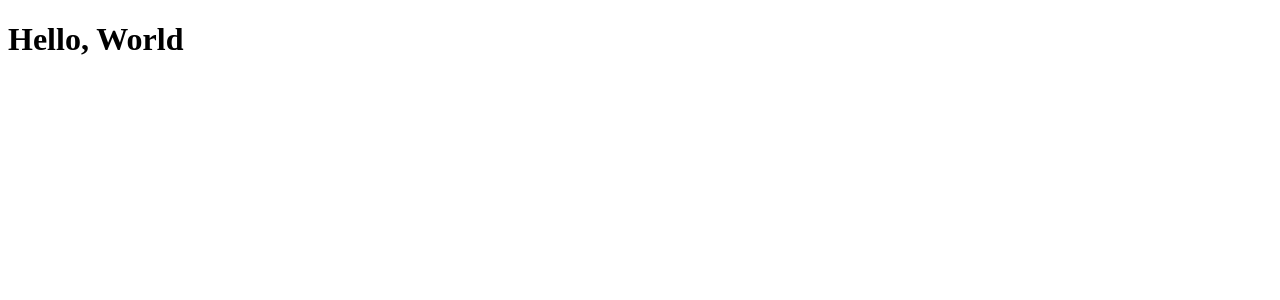
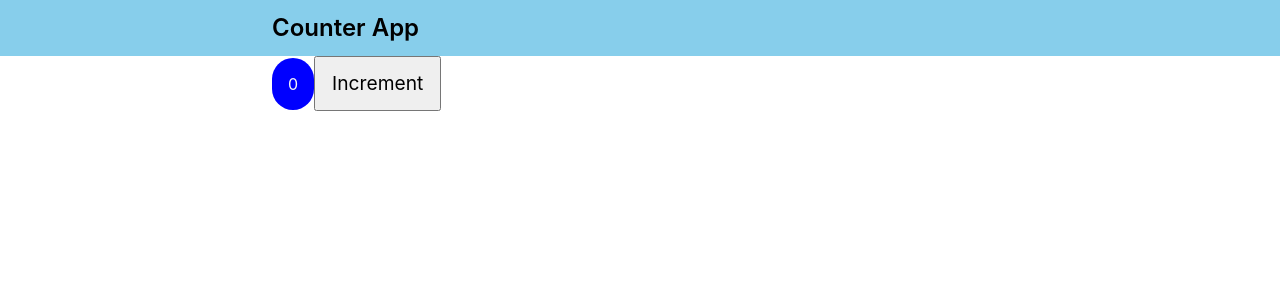
Before and after one commit to zana-a/react_counter, a React (Create React App) app: page / in a window 1280 px wide. Shown: the top 300 px of the page. Built offline with nearby package versions, Linux system fonts and the light colour scheme.

Commit message:
add simple inc

```diff
--- a/package.json
+++ b/package.json
@@ -25,7 +25,7 @@
     "cross-env": "^7.0.3"
   },
   "scripts": {
-    "start": "cross-env PORT=4100 react-scripts start",
+    "start": "cross-env PORT=8080 react-scripts start",
     "build": "react-scripts build"
   },
   "browserslist": {
--- /dev/null
+++ b/src/components/app.css
@@ -0,0 +1,31 @@
+* {
+  margin: 0;
+  padding:0;
+  line-height: 1;
+  font-family: -apple-system, BlinkMacSystemFont, 'Segoe UI', Roboto, Oxygen, Ubuntu, Cantarell, 'Open Sans', 'Helvetica Neue', sans-serif;
+}
+
+.container {
+  margin: 0 auto;
+  max-width: 46rem;
+}
+
+button {
+  padding: 1rem;
+  font-size: 1.2rem;
+}
+
+.badge {
+  background-color: grey;
+  padding: 1rem;
+  border-radius: 2rem;
+  color: whitesmoke;
+}
+
+.badge-red {
+  background-color: red;
+}
+
+.badge-blue {
+  background-color: blue;
+}
--- a/src/components/app.jsx
+++ b/src/components/app.jsx
@@ -1,8 +1,14 @@
 import React from 'react';
+import Navbar from './navbar';
+import Counter from './counter';
+import './app.css';
 
 function App() {
   return (
-    <h1>Hello, World</h1>
+    <>
+      <Navbar />
+      <Counter />
+    </>
   );
 }
 
--- /dev/null
+++ b/src/components/counter.jsx
@@ -0,0 +1,30 @@
+import React, { Component } from 'react';
+
+class Counter extends Component {
+  constructor() {
+    super();
+    this.state = {
+      value: 0,
+    };
+  }
+
+  handleIncrement = () => {
+    const { value } = this.state;
+    this.setState({
+      value: value + 1,
+    });
+  }
+
+  render() {
+    const { value } = this.state;
+
+    return (
+      <main className="container">
+        <span className="badge badge-blue">{value}</span>
+        <button type="button" onClick={this.handleIncrement}>Increment</button>
+      </main>
+    );
+  }
+}
+
+export default Counter;
--- /dev/null
+++ b/src/components/navbar.css
@@ -0,0 +1,9 @@
+nav {
+  background-color: skyblue;
+  padding: 1rem 0;
+}
+
+nav .title {
+  font-weight: 600;
+  font-size: 1.5rem;
+}
--- /dev/null
+++ b/src/components/navbar.jsx
@@ -0,0 +1,14 @@
+import React from 'react';
+import './navbar.css';
+
+function Navbar() {
+  return (
+    <nav>
+      <div className="container">
+        <span className="title">Counter App</span>
+      </div>
+    </nav>
+  );
+}
+
+export default Navbar;
```
Also changed, not shown: .eslintrc.js.
